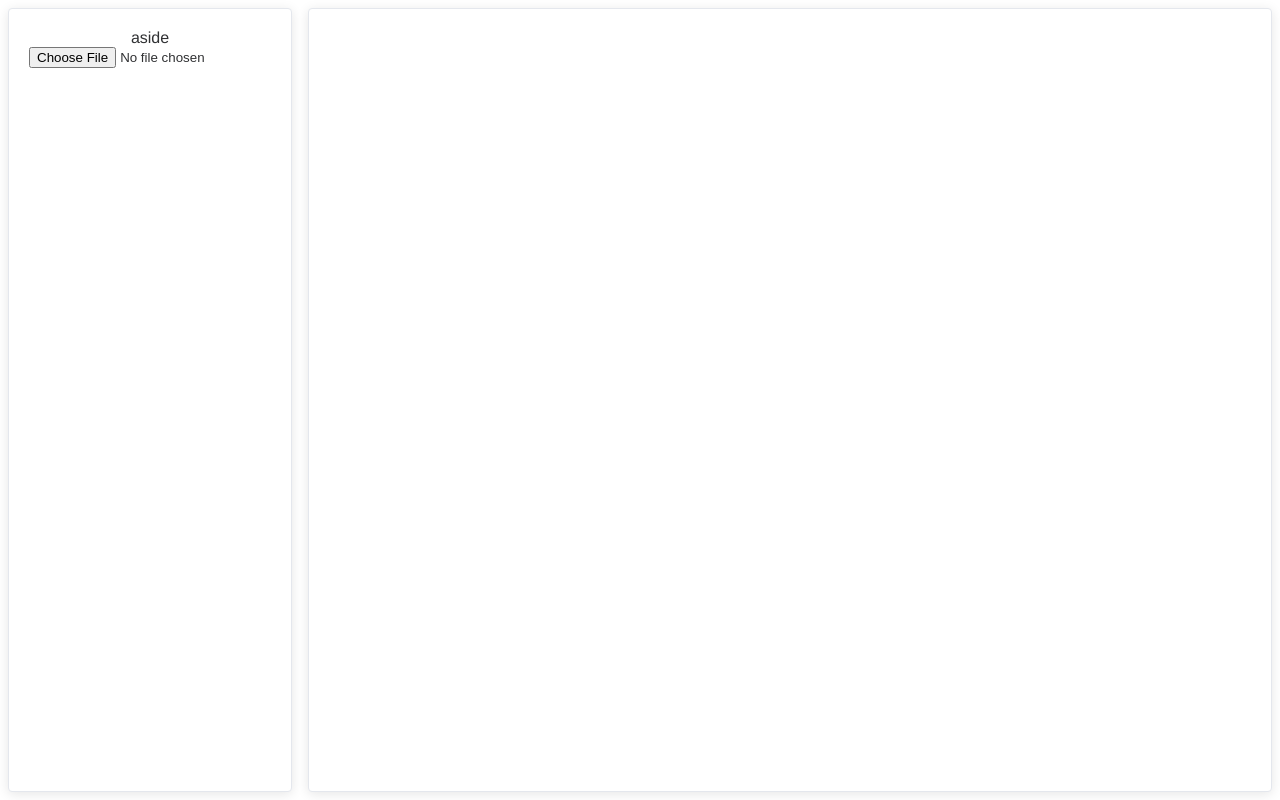
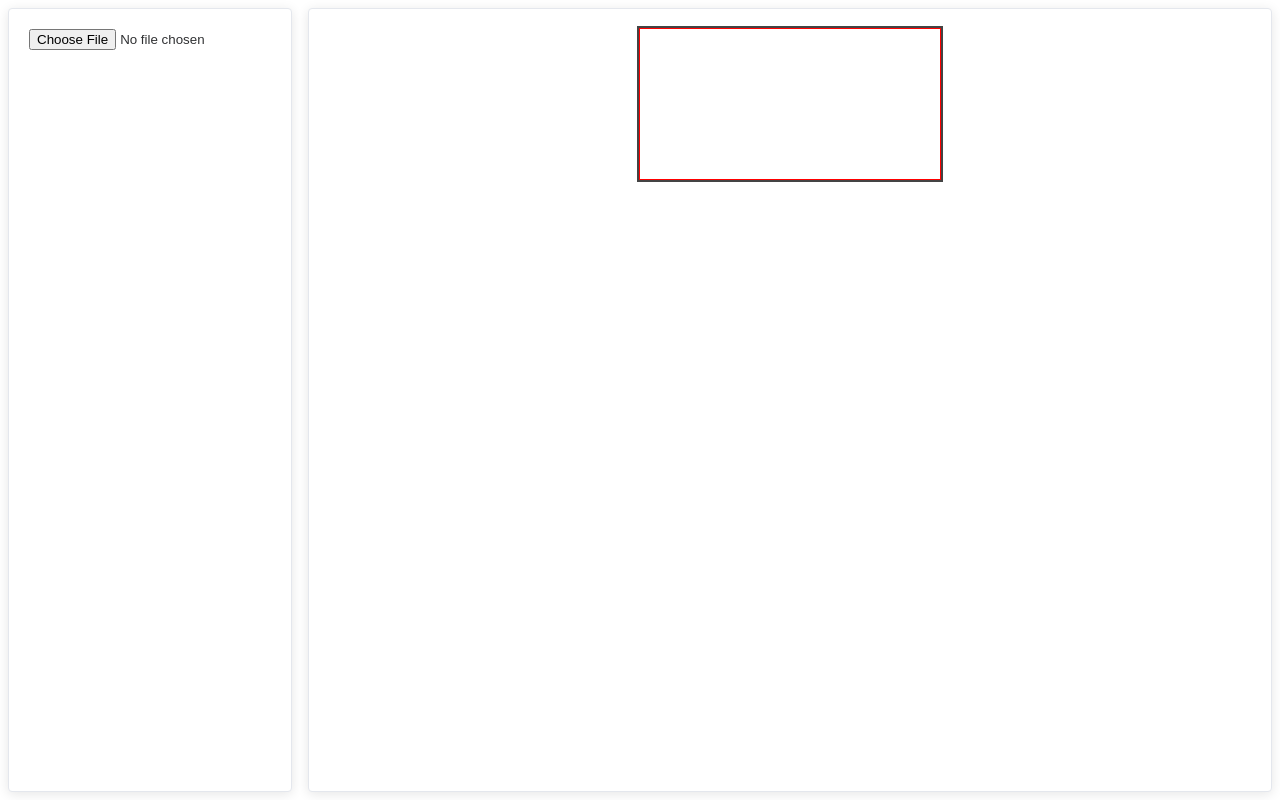
Before and after one commit to lnq99/office-seat-alloc, a Vue app: page / in a window 1280 px wide. Built offline with nearby package versions, Linux system fonts and the light colour scheme.

Commit message:
Add: canvas svg layout

```diff
--- a/src/components/Main.vue
+++ b/src/components/Main.vue
@@ -1,9 +1,7 @@
 <template>
   <el-container>
-    <el-aside class="aside board">
-      <el-card class="card"
-        >aside
-
+    <el-aside class="board">
+      <el-card class="aside card">
         <input
           type="file"
           id="imageLoader"
@@ -12,9 +10,11 @@
         />
       </el-card>
     </el-aside>
-    <el-main class="main board">
-      <el-card class="card">
+    <el-main class="board">
+      <el-card class="main card">
         <canvas id="cv"></canvas>
+        <svg id="svg"></svg>
+        <br />
       </el-card>
     </el-main>
   </el-container>
@@ -24,10 +24,10 @@
 export default {
   mounted() {
     this.imageLoader = document.getElementById('imageLoader')
-    console.log(this.imageLoader)
     this.imageLoader.addEventListener('change', this.handleImage, false)
     this.canvas = document.getElementById('cv')
     this.ctx = this.canvas.getContext('2d')
+    this.svg = document.getElementById('svg')
   },
   methods: {
     handleImage(e) {
@@ -38,6 +38,8 @@ export default {
           this.canvas.width = img.width
           this.canvas.height = img.height
           this.ctx.drawImage(img, 0, 0)
+          this.svg.setAttribute("width", `${img.width}px`)
+          this.svg.setAttribute("height", `${img.height}px`)
         }
         img.src = event.target.result
       }
@@ -56,4 +58,25 @@ export default {
 .card {
   height: calc(100% - 2px);
 }
+
+.main {
+  overflow: auto;
+  position: relative;
+}
+
+#cv {
+  outline: #444 3px solid;
+}
+
+#svg {
+  outline: red 1px solid;
+  position: absolute;
+  margin-left: auto;
+  margin-right: auto;
+  left: 0;
+  right: 0;
+  margin-bottom: 20px;
+}
 </style>
+
+// https://gist.github.com/RiseupDev/b07f7ccc1c499efc24e9
```
